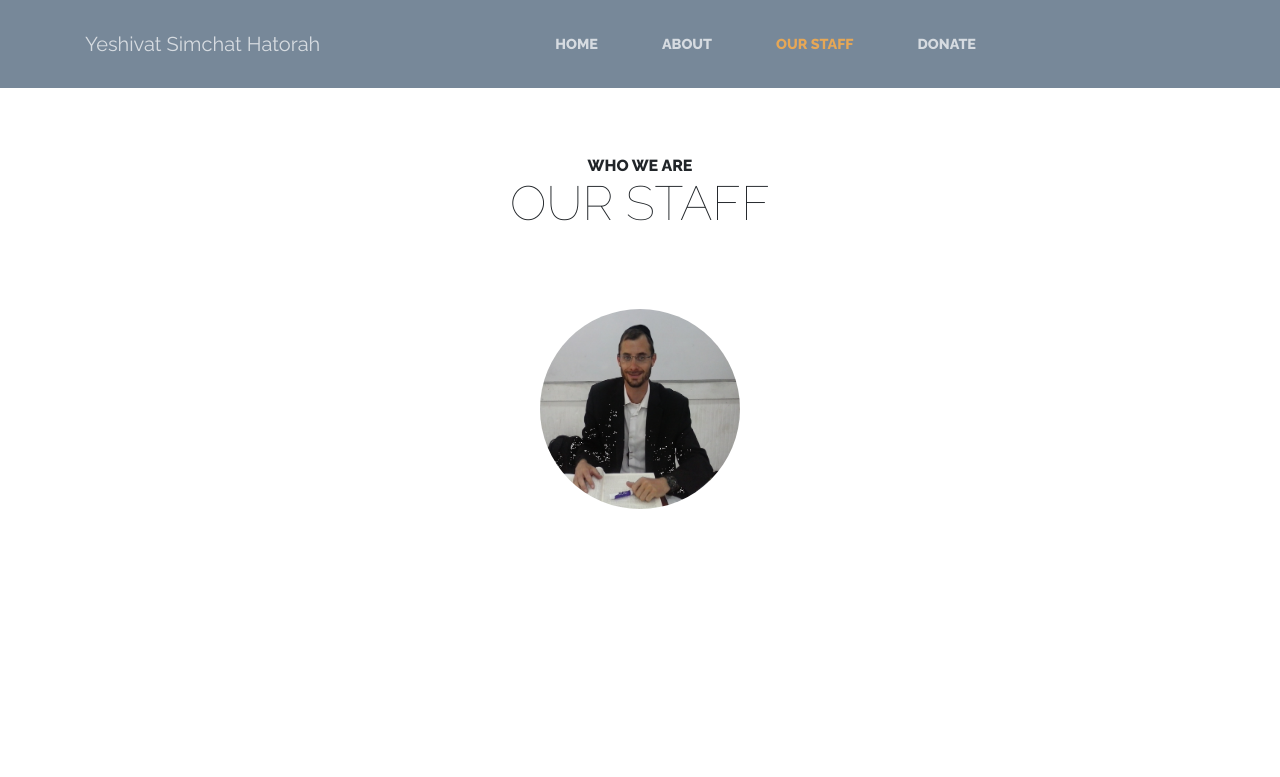
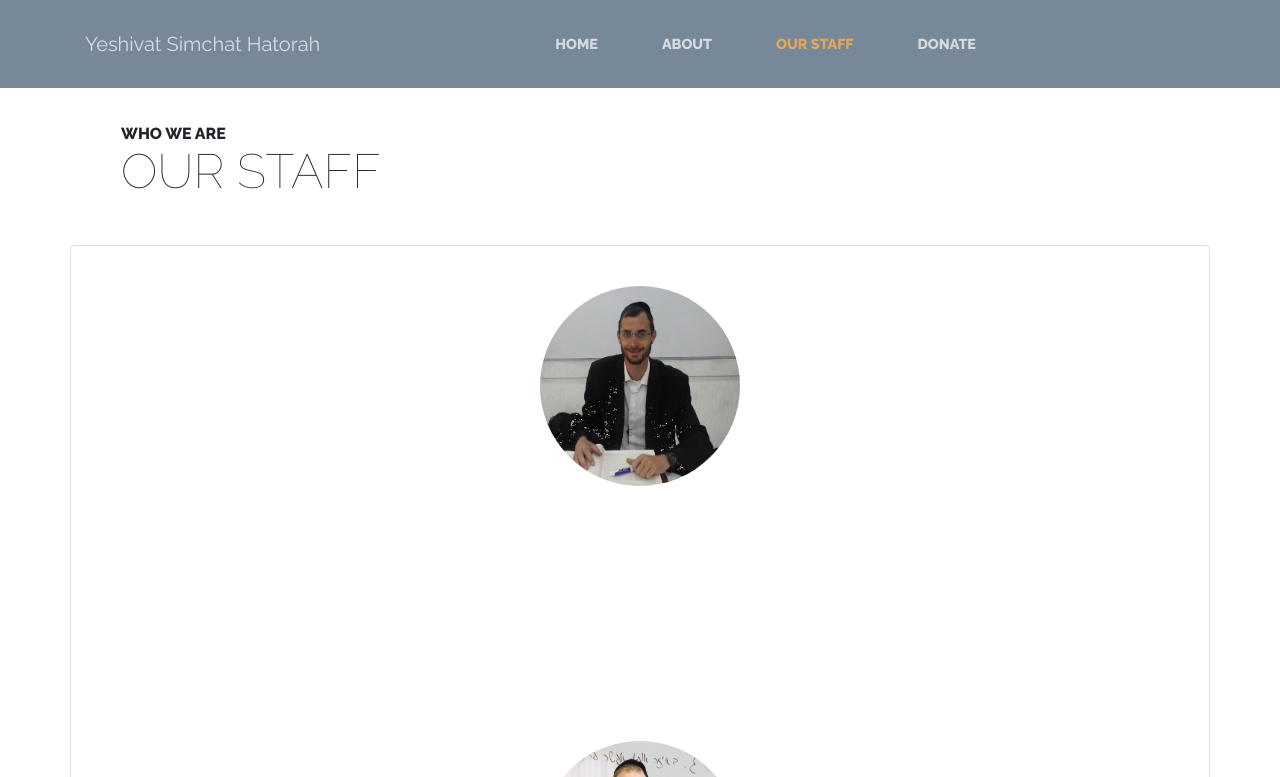
Before and after one commit to mikbeee/off.mikbeee.github.io, a website: page products.html in a window 1280 px wide. Shown: the top 777 px of the page. Drawn offline with Linux system fonts and the light colour scheme.

Commit message:
Update products.html

```diff
--- a/products.html
+++ b/products.html
@@ -71,7 +71,6 @@
         </div>
       </div>
     </section>
-
     <section class="page-section">
       <div class="container">
         <div class="product-item">
@@ -92,7 +91,6 @@
         </div>
       </div>
     </section>
-
     <section class="page-section">
       <div class="container">
         <div class="product-item">
@@ -120,17 +118,18 @@
   <!-- Introduction Row -->
 
 <div class= "who-we-are">
-  <div class="intro-text left-0 text-center bg-faded p-5 rounded">
+  <div class="bg-faded p-3 rounded">
     <h2 class="section-heading">
       <span class="section-heading-upper">Who We Are</span>
-      <span class="section-heading-lower">Our Staff</span>
+      <span class="section-heading-lower" style="z-index:2;position:relative;">Our Staff</span>
     </h2>
   </div>
 </div>
 
   <!-- Team Members Row -->
   <div class="row">
-    <div class="text-center mb-4">
+    <span class="border rounded staff">
+    <div class="text-center mb-4" style="margin-top:40px">
       <img class="rounded-circle img-fluid d-block mx-auto teacher-img" src="img/teller.png" alt="">
       <div class="teacher-description">
       <h3>Rabbi Baruch Teller <br>
@@ -202,6 +201,7 @@
       <p>After receiving an English teaching degree from David Yellin Academic College of Education, Rabbi Shpitser taught for a decade in both the United States and Israel. Rabbi Shpitser’s knowledge and love of the English language is impressive, and he has vast experience in imparting to his students fundamental skills in speaking, reading, and writing.</p>
     </div>
     </div>
+  </span>
   </div>
 
 </div>
```
